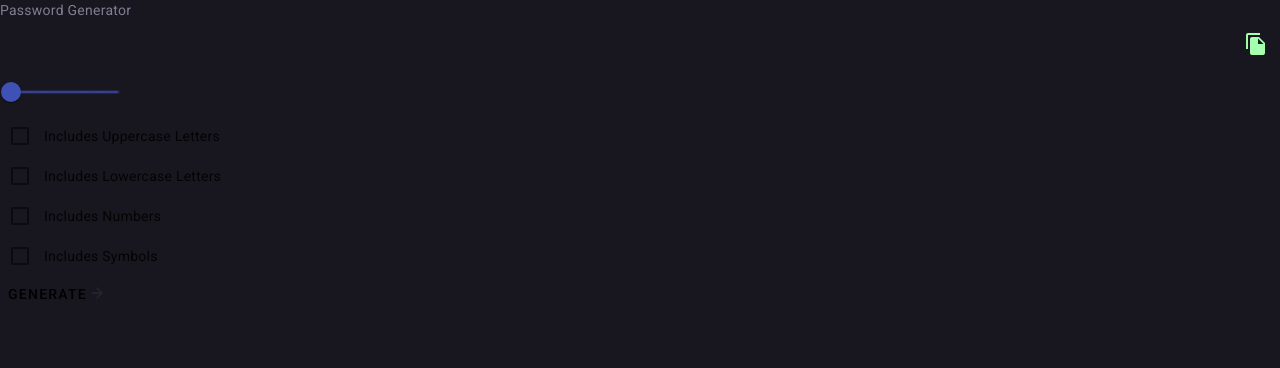
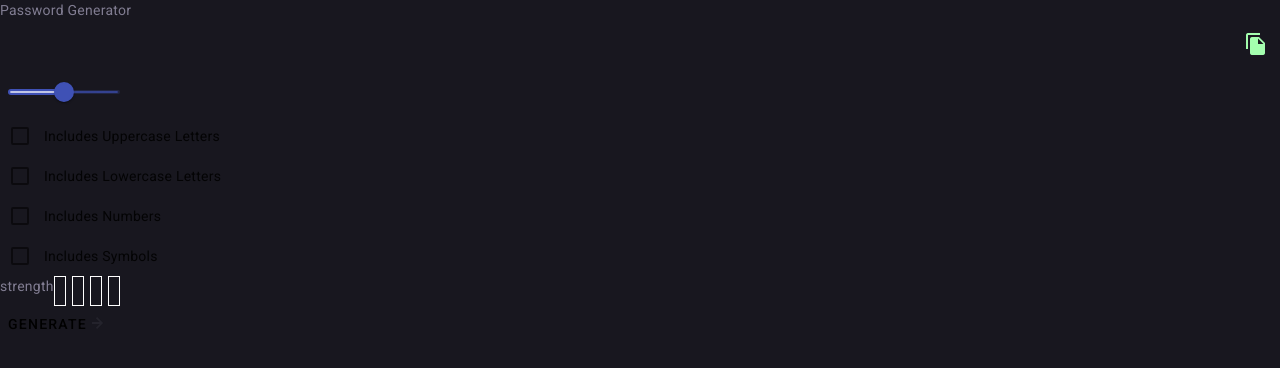
Before and after one commit to eawebmaster20/password-generator, an Angular app: page / in a window 1280 px wide. Shown: the top 368 px of the page. Built offline with nearby package versions, Linux system fonts and the light colour scheme.

Commit message:
feat: generate password method created but not complete

```diff
--- a/src/app/components/password-card/password-card.component.html
+++ b/src/app/components/password-card/password-card.component.html
@@ -1,5 +1,5 @@
 <div class="container">
-    <div class="title">Password Generator</div>
+    <div class="title muted-white">Password Generator</div>
     <div class="generated-passwrd txt-white">
         <span>{{dataStateService.generatedPwd}}</span>
         <button mat-icon-button>
@@ -16,7 +16,7 @@
             [min]="0"
             [step]="1"
             [showTickMarks]="true">
-        <input matSliderThumb [(ngModel)]="dataStateService.pwdStrength" #slider>
+        <input matSliderThumb [(ngModel)]="dataStateService.pwdLength" #slider>
     </mat-slider>
         <section class="example-section">
             <mat-checkbox
@@ -40,9 +40,18 @@
                 Includes Symbols
             </mat-checkbox>
           </section>
+        <div class="password-strength">
+            <span class="muted-white">strength</span>
+            <div class="strength">
+                <span class="box"></span>
+                <span class="box"></span>
+                <span class="box"></span>
+                <span class="box"></span>
+            </div>
+        </div>
         <button mat-button class="generate-btn">
             GENERATE
-            <img src="assets/images/icon-arrow-right.svg" alt="" srcset="">
+            <img src="assets/images/icon-arrow-right.svg" alt="right-arrow" srcset="">
         </button>
     </div>
 </div>
--- a/src/app/components/password-card/password-card.component.scss
+++ b/src/app/components/password-card/password-card.component.scss
@@ -2,7 +2,7 @@ section{
     display: flex;
     flex-direction: column;
 }
-.title{
+.muted-white{
     color: #817D92;
 }
 .lighted{
@@ -12,3 +12,15 @@ section{
     display: flex;
     justify-content: space-between;
 }
+.password-strength{
+    display: flex;
+}
+.strength{
+    display: flex;
+    gap: 6px;
+}
+.box{
+    width: 10px;
+    height:28px;
+    border: 1px solid white;
+}
--- a/src/app/components/password-card/password-card.component.ts
+++ b/src/app/components/password-card/password-card.component.ts
@@ -24,6 +24,7 @@ export class PasswordCardComponent {
   lowercase:number = 0
   numbers:number = 0
   symbols:number = 0
+  pwdStringData:string = "ABCDEFGHIJKLMNOPQRSTUVWXYZabcdefghijklmnopqrstuvwxyz0123456789!@#$%^&*()_+[]{}|;:,.<>?"
   constructor(public dataStateService: DataStateService){}
 
   update(){
@@ -35,4 +36,11 @@ export class PasswordCardComponent {
 
     this.dataStateService.pwdStrength = this.uppercase + this.lowercase + this.numbers + this.symbols;
   }
+
+  generatePwd(){
+    for (let i = 0; i < this.dataStateService.pwdLength; i++) {
+      let index = Math.floor(Math.random()*this.pwdStringData.length)
+      this.dataStateService.generatedPwd += this.pwdStringData[index]
+    }
+  }
 }
--- a/src/app/services/data-state.service.ts
+++ b/src/app/services/data-state.service.ts
@@ -7,7 +7,7 @@ import { pwdChecker } from '../interfaces/data-interface';
 export class DataStateService {
   pwdStrength:number =0;
   generatedPwd:string=''
-
+  pwdLength:number = 50
   uppercase:number = 0
   lowercase:number = 0
   numbers:number = 0
```
